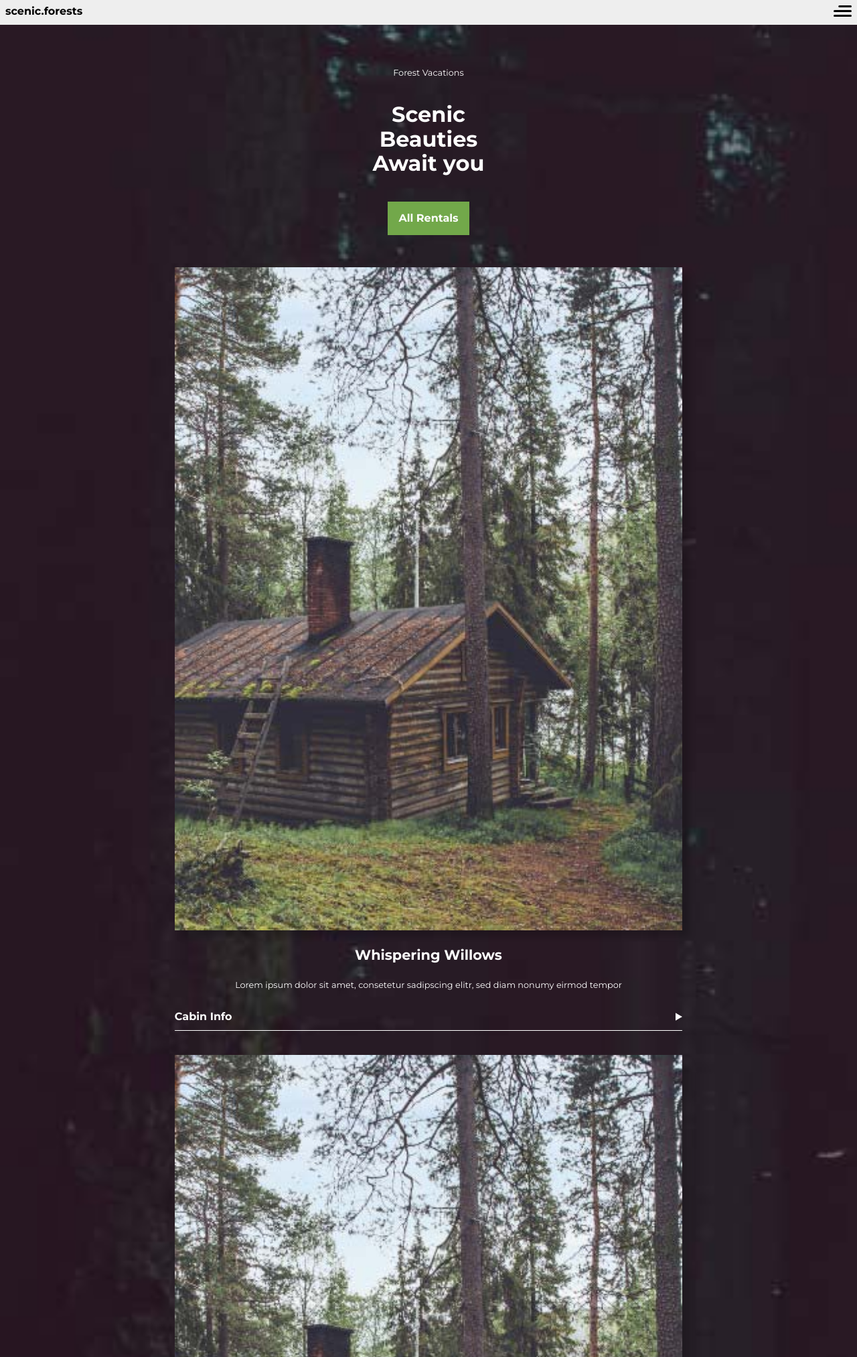
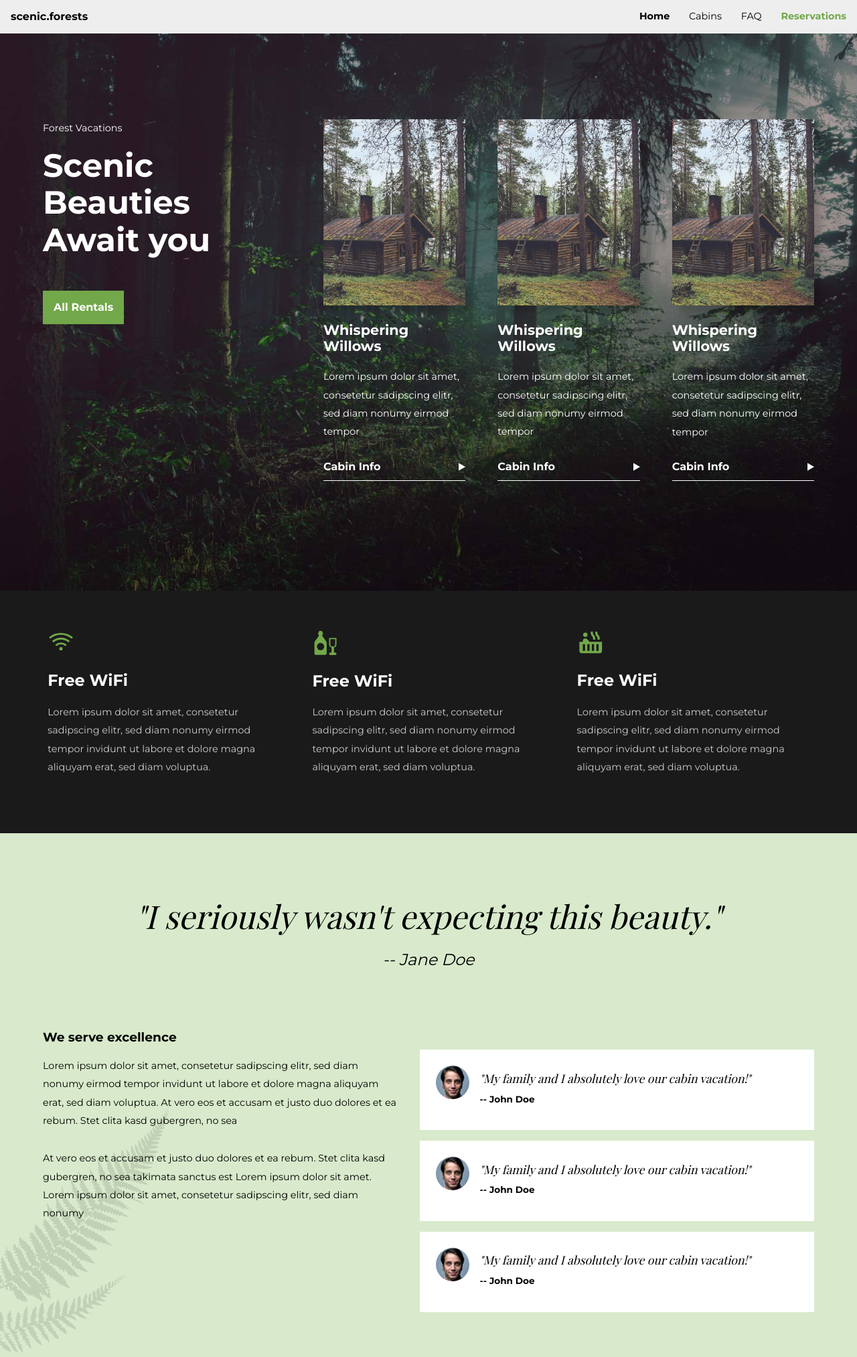
Before and after one commit to 286tholbg/scenicForestVacations, a website: page index.html in a window 1280 px wide. Shown: the top 2026 px of the page at 67% size. Drawn offline with nearby package versions, Linux system fonts and the light colour scheme.

Commit message:
cabins html page added

```diff
--- /dev/null
+++ b/cabins.html
@@ -0,0 +1,164 @@
+<!DOCTYPE html>
+<html>
+    <head>
+        <meta charset="utf-8">
+        <meta http-equiv="X-UA-Compatible" content="IE=edge">
+        <title></title>
+        <meta name="description" content="">
+        <meta name="viewport" content="width=device-width, initial-scale=1">
+        <link rel="stylesheet" href="index.css">
+        <link rel="stylesheet" href="sub.css">
+    </head>
+    <body>
+
+        <div class="sub-hero">
+            <div class="wrapper no-padding">
+                <header>
+                    <a href="index.html" class="logo">scenic.forests</a>
+
+                    <nav>
+                        <img src="images/menu.svg" class="menu" id="menu-btn" alt="open menu">
+
+                        <ul class="nav" id="nav">
+                            <li class="exit" id="exit-btn">
+                                <a href="#"><img src="images/exit.svg"></a>
+                            </li>
+                            <li class="active"><a href="index.html">Home</a></li>
+                            <li><a href="cabins.html">Cabins</a></li>
+                            <li><a href="#">FAQ</a></li>
+                            <li class="res"><a href="#">Reservations</a></li>
+                        </ul>
+                    </nav>
+                </header>
+            </div>
+
+
+
+            <div class="wrapper hero">
+
+                <div class="main-copy">
+
+                    <div class="bread-wrapper">
+                        <ul class="breadcrumbs">
+                            <li><a href="index.html">Home</a></li>
+                            <li>> Our Cabins</a>
+                        </ul>
+                    </div>
+
+                    <h1>
+                        <span>Our Cabins</span>
+                    </h1>
+
+                    <p class="sub-desc">Lorem ipsum dolor sit amet, consetetur sadipscing elitr, sed diam nonumy eirmod tempor invidunt ut labore et dolore magna aliquyam erat, sed diam voluptua. At vero eos et accusam et justo duo dolores et ea rebum. Stet clita kasd gubergren, no sea takimata</p>
+
+                </div>
+
+
+
+                <ul class="featured-cabins">
+                    <li>
+                        <a href="#"><img src="images/cabin1.jpg" class="cabin-img"></a>
+
+                        <p class="cabin-title">Whispering Willows</p>
+                        <p class="cabin-desc">Lorem ipsum dolor sit amet, consetetur sadipscing elitr, sed diam nonumy eirmod tempor</p>
+
+                        <a href="#" class="cabin-cta">
+                            <span>Cabin Info</span>
+                            <img src="images/arrows-black.svg">
+                        </a>
+                    </li>
+                    <li>
+                        <a href="#"><img src="images/cabin2.jpg" class="cabin-img"></a>
+
+                        <p class="cabin-title">Whispering Willows</p>
+                        <p class="cabin-desc">Lorem ipsum dolor sit amet, consetetur sadipscing elitr, sed diam nonumy eirmod tempor</p>
+
+                        <a href="#" class="cabin-cta">
+                            <span>Cabin Info</span>
+                            <img src="images/arrows-black.svg">
+                        </a>
+                    </li>
+                    <li>
+                        <a href="#"><img src="images/cabin3.jpg" class="cabin-img"></a>
+
+                        <p class="cabin-title">Whispering Willows</p>
+                        <p class="cabin-desc">Lorem ipsum dolor sit amet, consetetur sadipscing elitr, sed diam nonumy eirmod tempor</p>
+
+                        <a href="#" class="cabin-cta">
+                            <span>Cabin Info</span>
+                            <img src="images/arrows-black.svg">
+                        </a>
+                    </li>
+                    <li>
+                        <a href="#"><img src="images/cabin1.jpg" class="cabin-img"></a>
+
+                        <p class="cabin-title">Whispering Willows</p>
+                        <p class="cabin-desc">Lorem ipsum dolor sit amet, consetetur sadipscing elitr, sed diam nonumy eirmod tempor</p>
+
+                        <a href="#" class="cabin-cta">
+                            <span>Cabin Info</span>
+                            <img src="images/arrows-black.svg">
+                        </a>
+                    </li>
+                    <li>
+                        <a href="#"><img src="images/cabin2.jpg" class="cabin-img"></a>
+
+                        <p class="cabin-title">Whispering Willows</p>
+                        <p class="cabin-desc">Lorem ipsum dolor sit amet, consetetur sadipscing elitr, sed diam nonumy eirmod tempor</p>
+
+                        <a href="#" class="cabin-cta">
+                            <span>Cabin Info</span>
+                            <img src="images/arrows-black.svg">
+                        </a>
+                    </li>
+                    <li>
+                        <a href="#"><img src="images/cabin3.jpg" class="cabin-img"></a>
+
+                        <p class="cabin-title">Whispering Willows</p>
+                        <p class="cabin-desc">Lorem ipsum dolor sit amet, consetetur sadipscing elitr, sed diam nonumy eirmod tempor</p>
+
+                        <a href="#" class="cabin-cta">
+                            <span>Cabin Info</span>
+                            <img src="images/arrows-black.svg">
+                        </a>
+                    </li><li>
+                        <a href="#"><img src="images/cabin1.jpg" class="cabin-img"></a>
+
+                        <p class="cabin-title">Whispering Willows</p>
+                        <p class="cabin-desc">Lorem ipsum dolor sit amet, consetetur sadipscing elitr, sed diam nonumy eirmod tempor</p>
+
+                        <a href="#" class="cabin-cta">
+                            <span>Cabin Info</span>
+                            <img src="images/arrows-black.svg">
+                        </a>
+                    </li>
+                    <li>
+                        <a href="#"><img src="images/cabin2.jpg" class="cabin-img"></a>
+
+                        <p class="cabin-title">Whispering Willows</p>
+                        <p class="cabin-desc">Lorem ipsum dolor sit amet, consetetur sadipscing elitr, sed diam nonumy eirmod tempor</p>
+
+                        <a href="#" class="cabin-cta">
+                            <span>Cabin Info</span>
+                            <img src="images/arrows-black.svg">
+                        </a>
+                    </li>
+                    <li>
+                        <a href="#"><img src="images/cabin3.jpg" class="cabin-img"></a>
+
+                        <p class="cabin-title">Whispering Willows</p>
+                        <p class="cabin-desc">Lorem ipsum dolor sit amet, consetetur sadipscing elitr, sed diam nonumy eirmod tempor</p>
+
+                        <a href="#" class="cabin-cta">
+                            <span>Cabin Info</span>
+                            <img src="images/arrows-black.svg">
+                        </a>
+                    </li>
+                </ul>
+            </div>
+
+        </div>
+
+        <script src="index.js" async defer></script>
+    </body>
+</html>
--- a/index.css
+++ b/index.css
@@ -215,3 +215,120 @@ p.test-auth {
     width: 80%;
     opacity: .1;
 }
+
+@media (min-width: 550px) {
+    .menu, .exit {
+        display: none;
+    }
+    header {
+        padding: 1em;
+    }
+    ul.nav {
+        visibility: unset;
+        opacity: 1;
+        background: none;
+        display: flex;
+        margin: 0;
+        padding: 0;
+        position: unset;
+        height: auto;
+    }
+    ul.nav li a {
+        font-size: .9em;
+        padding: 0 1em;
+        font-weight: normal;
+    }
+    ul.nav li:last-child a {
+        padding-right: 0;
+    }
+    ul.nav .active a {
+        font-weight: bold;
+    }
+    ul.nav .res a {
+        color: #72A84A;
+        font-weight: bold;
+    }
+    ul.featured-cabins {
+        width: 90%;
+        display: grid;
+        grid-template-columns: repeat(3, auto);
+        gap: 3em;
+    }
+}
+
+@media (min-width: 650px){
+    ul.features {
+        width: 90%;
+        display: grid;
+        grid-template-columns: repeat(3, auto);
+        gap: 3em;
+    }
+}
+
+@media (min-width: 900px){
+    .wrapper {
+        text-align: left;
+    }
+    .flex {
+        display: flex;
+    }
+    .hero {
+        padding: 8em 4em;
+    }
+    .last-container {
+        padding: 0 4em;
+    }
+    .main-copy {
+        width: 40%;
+    }
+    p.subtitle {
+        margin: 0 0 1em;
+        padding: 0;
+    }
+    h1 {
+        font-size: 3em;
+        margin-top: 0;
+    }
+    ul.featured-cabins {
+        width: 70%;
+    }
+    .main-quote, .main-cite {
+        text-align: center;
+    }
+    .main-quote {
+        font-size: 3em;
+        margin-top: 2em;
+    }
+    .main-cite {
+        font-size: 1.5em;
+        margin-bottom: 3em;
+    }
+
+    .bio {
+        width: 90%;
+    }
+    ul.testimonials {
+        margin-left: 2em;
+        width: 100%;
+    }
+    ul.testimonials li {
+        display: flex;
+        background: white;
+        padding: 1.5em;
+        margin-bottom: 1em;
+    }
+    .test-img {
+        margin-right: 1em;
+    }
+    .test-desc {
+        margin-top: .5em;
+        font-size: 1.1em;
+        margin-bottom: 0;
+    }
+    .fern {
+        width: 20%;
+    }
+    .cabin-desc, ul.features li p, .left p {
+        font-size: .9em;
+    }
+}
--- /dev/null
+++ b/sub.css
@@ -0,0 +1,59 @@
+body {
+    background: white;
+}
+
+.sub-hero {
+    background: url('images/forest-bg-2.jpg');
+    background-size: cover;
+    height: 70vh;
+}
+
+.bread-wrapper {
+    display: grid;
+    justify-content: center;
+    margin: 3em 0 0;
+}
+ul.breadcrumbs {
+    display: flex;
+    margin-bottom: .5em;
+}
+ul.breadcrumbs li a {
+    color: black;
+    margin-right: .5em;
+    font-weight: bold;
+}
+h1 {
+    margin-top: 0;
+}
+.sub-desc {
+    width: 80%;
+    margin: 0 auto;
+}
+ul.featured-cabins {
+    display: grid;
+    grid-template-columns: repeat(auto-fit, minmax(200px, 200px));
+    width: 100%;
+    place-content: center;
+    margin-top: 4em;
+}
+.cabin-cta span {
+    color: black;
+}
+.cabin-cta:after {
+    background: black;
+}
+
+@media (min-width: 900px) {
+    .hero {
+        padding: 4em;
+    }
+    .ul.featured-cabins {
+        place-content: flex-start;
+    }
+    .bread-wrapper {
+        display: unset;
+    }
+    .sub-desc {
+        width: 100%;
+    }
+}
```
